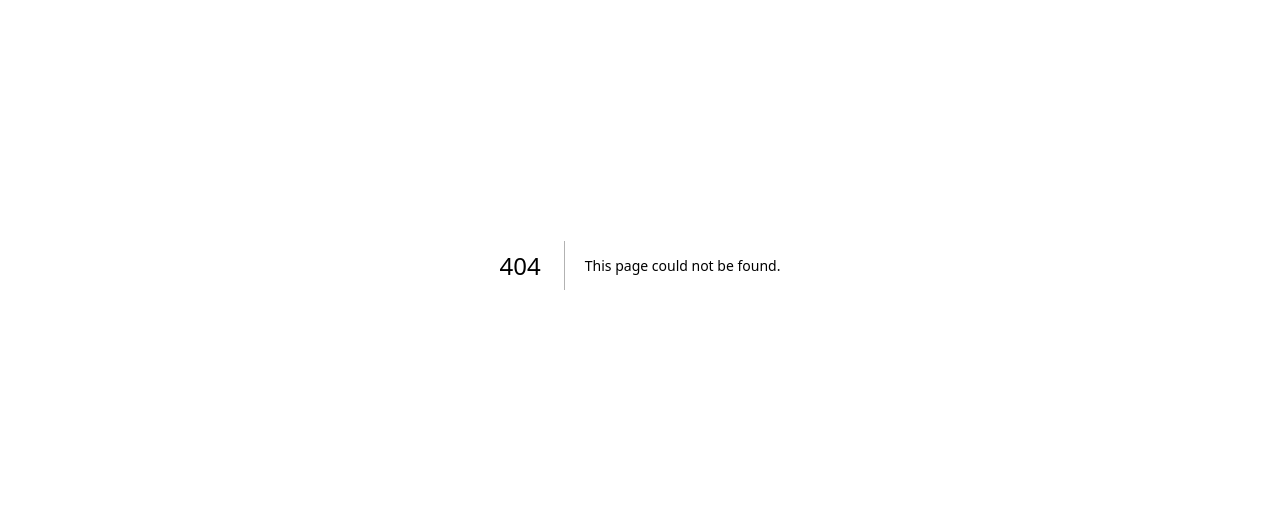
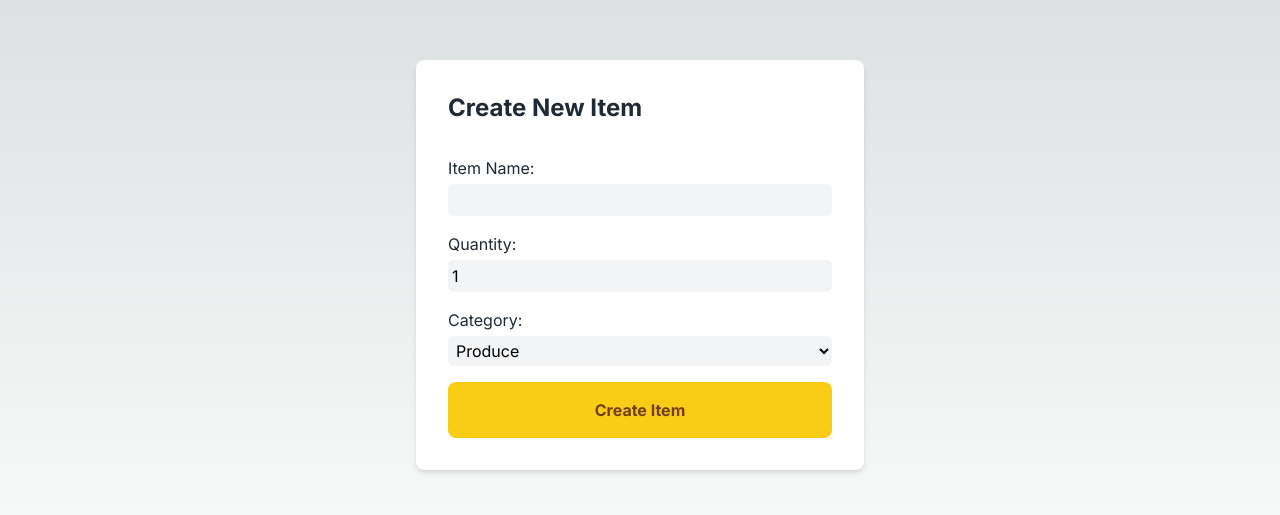
Before and after one commit to Vincemanio/cprg306-assignments, a Next.js app: page /week4 in a window 1280 px wide. Before the commit this address had no page. Shown: the part 135-650 px from the top of the page. Built offline with nearby package versions, Linux system fonts and the light colour scheme.

Commit message:
Week 4 assignment

```diff
--- a/app/week3/item.js
+++ b/app/week3/item.js
@@ -1,6 +1,6 @@
 export default function Item({ name, quantity, category }) {
     return (
-      <ol className="p-5 m-5 shadow-md rounded-lg mb-4 bg-slate-700 max-w-sm">
+    <ol className="p-5 m-5 shadow-md rounded-lg mb-4 bg-slate-700 max-w-sm">
         <li>Name: {name}</li>
         <li>Quantity: {quantity}</li>
         <li>Category: {category}</li>
--- /dev/null
+++ b/app/week4/new-item.js
@@ -0,0 +1,9 @@
+import NewItem from "./new-item";
+
+export default function Page(){
+    return (
+        <main>
+            <NewItem/>
+        </main>
+    )
+}
--- /dev/null
+++ b/app/week4/page.js
@@ -0,0 +1,102 @@
+"use client";
+import { productionBrowserSourceMaps } from "@/next.config";
+import { useState } from "react";
+
+export default function NewItem(){
+    const [name, setName] = useState("");
+    const [quantity, setQuantity] = useState(1);
+    const[category, setCategory] = useState("Produce");
+    const [itemCreated, setItemCreated] = useState(false);
+    const handleSubmit = (item) => {
+        item.preventDefault();
+
+        const newItem = {
+            name,
+            quantity,
+            category,
+        };
+        console.log(newItem);
+
+        setItemCreated(true);
+
+        setName("");
+        setQuantity(1);
+        setCategory("Produce");
+    }
+
+    const handleNameChange = (item) => {
+        setName(item.target.value);
+    }
+
+    const handleQuantityChange = (item) => {
+        setQuantity(item.target.value);
+    };
+
+    const handleCategoryChange = (item) => {
+        setCategory(item.target.value);
+    };
+
+    return (
+        <main>
+            <div className="min-h-screen bg-blue-gray-100 flex items-center justify-center">
+            {itemCreated && (
+                    <div className="absolute top-0 mt-8 text-2xl text-yellow-400">
+                        Item Created
+                    </div>
+                )}
+                <div className="w-full max-w-md bg-white p-8 rounded-lg shadow-md">
+                    <h1 className="text-2xl text-gray-800 font-bold mb-8">
+                        Create New Item
+                    </h1>
+                    <form onSubmit={handleSubmit}>
+                        <label className="block mb-4">
+                            <span className="text-gray-800">Item Name:</span>
+                            <input
+                                required
+                                onChange={handleNameChange}
+                                value={name}
+                                className="mt-1 p-1 block w-full rounded-md text-black bg-gray-100 focus:bg-white"
+                            />
+                        </label>
+                        <label className="block mb-4">
+                            <span className="text-gray-800">Quantity:</span>
+                            <input
+                                type="number" // Set the input type to "number"
+                                required
+                                min="1" // Set the min attribute to 1
+                                max="99" // Set the max attribute to 99
+                                onChange={handleQuantityChange}
+                                value={quantity}
+                                className="mt-1 p-1 block w-full rounded-md text-black bg-gray-100 focus:bg-white"
+        />
+                        </label>
+                        <label className="block mb-4">
+                            <span className="text-gray-800">Category:</span>
+                            <select
+                                required
+                                onChange={handleCategoryChange}
+                                value={category}
+                                className="mt-1 p-1 block w-full rounded-md text-black bg-gray-100 focus:bg-white"
+                            >
+                                <option>Produce</option>
+                                <option>Dairy</option>
+                                <option>Bakery</option>
+                                <option>Meat</option>
+                                <option>Frozen Foods</option>
+                                <option>Canned Goods</option>
+                                <option>Dry Goods</option>
+                                <option>Beverages</option>
+                                <option>Snacks</option>
+                                <option>Household</option>
+                                <option>Other</option> ,
+                            </select>
+                        </label>
+                        <button className="block w-full bg-yellow-400 hover:bg-yellow-300 p-4 rounded-lg text-yellow-900 font-bold">
+                            Create Item
+                        </button>
+                    </form>
+                </div>
+            </div>
+        </main>
+    )
+}
```
